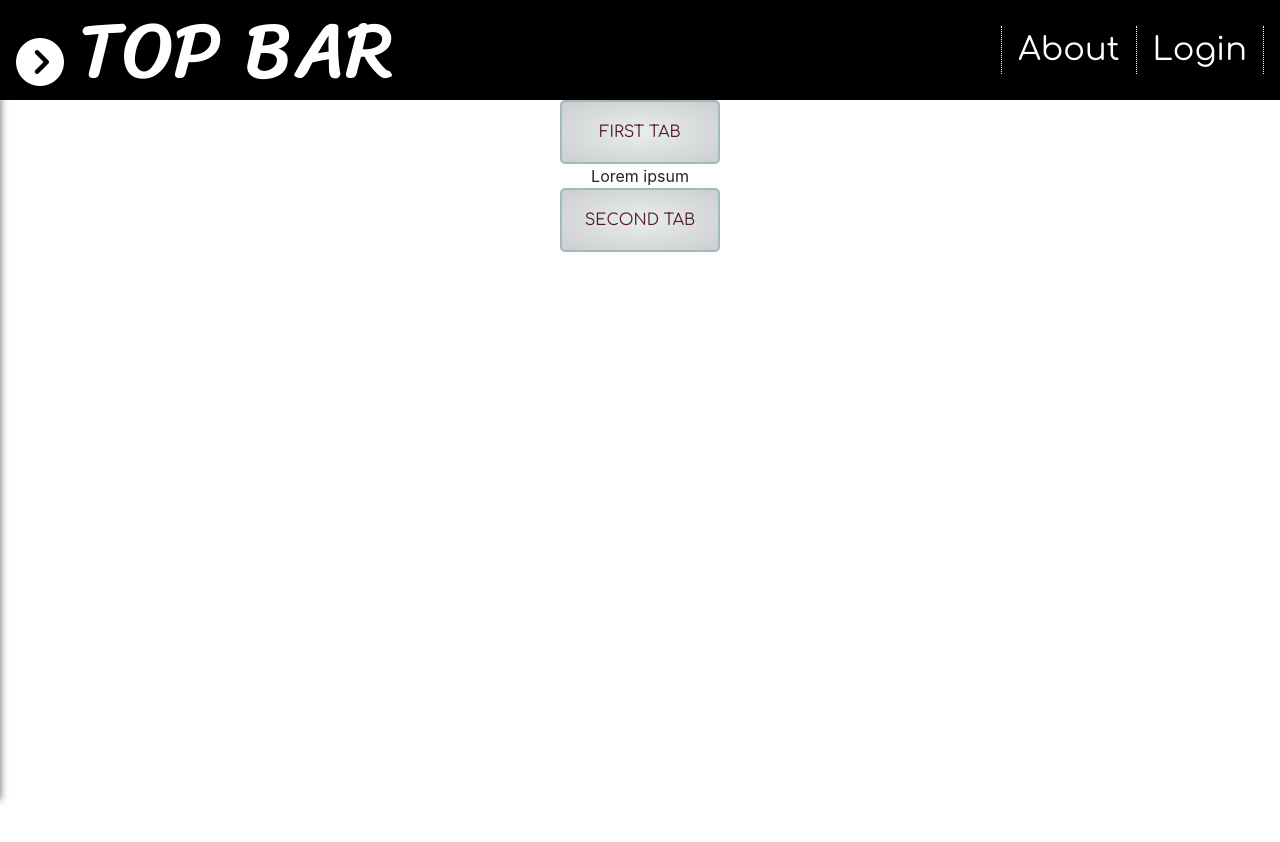
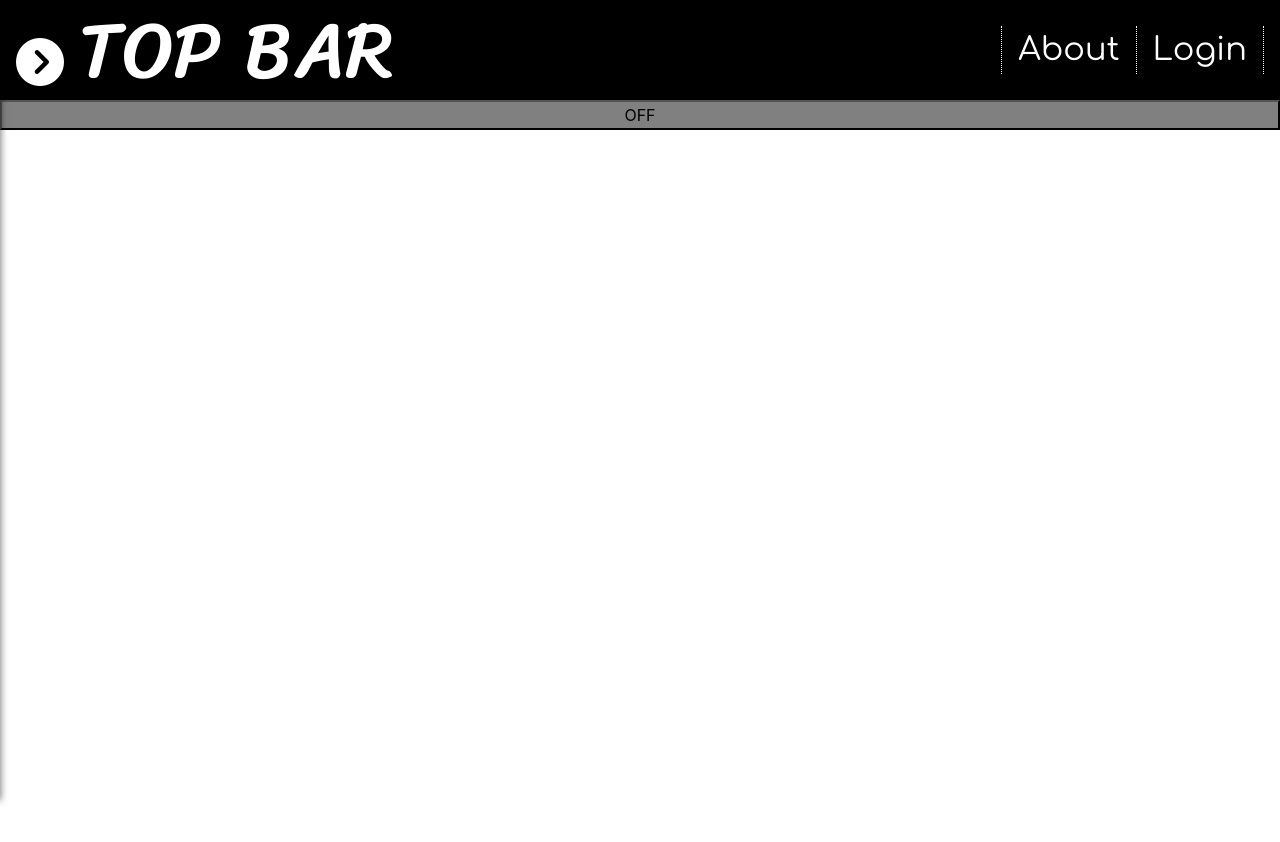
Before and after one commit to jazznerd206/Components, a React (Create React App) app in the folder components/: page / in a window 1280 px wide. Shown: the top 842 px of the page. Built offline with nearby package versions, Linux system fonts and the light colour scheme.

Commit message:
add toggle component

```diff
--- a/components/src/App.js
+++ b/components/src/App.js
@@ -1,7 +1,7 @@
 import './App.css';
+import SideNav from './SideNav/SideNav.js';
 import Registration from './Auth/RegistrationForm.js'
 import ParaLanding from './ParaLanding/ParaLanding.js';
-import SideNav from './SideNav/SideNav.js';
 import StackView from './StackViewer/StackView.js';
 import DragDrop from './DragDrop/DragDrop.js';
 import MappedTable from './MappedTable/MappedTable.js';
@@ -19,6 +19,7 @@ import StarRating from './StarRating/StarRating';
 import Input from './Input/Input';
 import Accordion from './Accordion/Accordion';
 import AccordionItem from './Accordion/AccordionItem';
+import Toggle from './Toggle/Toggle';
 
 // ===================================================
 // loader element
@@ -129,14 +130,15 @@ function App() {
       className="App"
       >
       <SideNav />
-      <Accordion defaultIndex="1" onItemClick={console.log}>
+      <Toggle />
+      {/* <Accordion defaultIndex="1" onItemClick={console.log}>
         <AccordionItem label="First Tab" index="1">
           Lorem ipsum
         </AccordionItem>
         <AccordionItem label="Second Tab" index="2">
           Dolor sit amet
         </AccordionItem>
-      </Accordion>
+      </Accordion> */}
       {/* <Input type='text' placeholder='Insert some text here...' callback={(val) => console.log(val)}/> */}
       {/* <StarRating /> */}
       {/* <StarRating rating={2} /> */}
--- /dev/null
+++ b/components/src/Toggle/Toggle.js
@@ -0,0 +1,24 @@
+import React from 'react';
+
+function Toggle(props) {
+    const [isToggleOn, setIsToggleOn] = React.useState(false);
+    const style = {
+      on: {
+        backgroundColor: "green"
+      },
+      off: {
+        backgroundColor: "grey"
+      }
+    };
+
+    return (
+      <button
+        onClick={() => setIsToggleOn(!isToggleOn)}
+        style={isToggleOn ? style.on : style.off}
+      >
+        {isToggleOn ? "ON" : "OFF"}
+      </button>
+    );
+  }
+
+export default Toggle;
```
